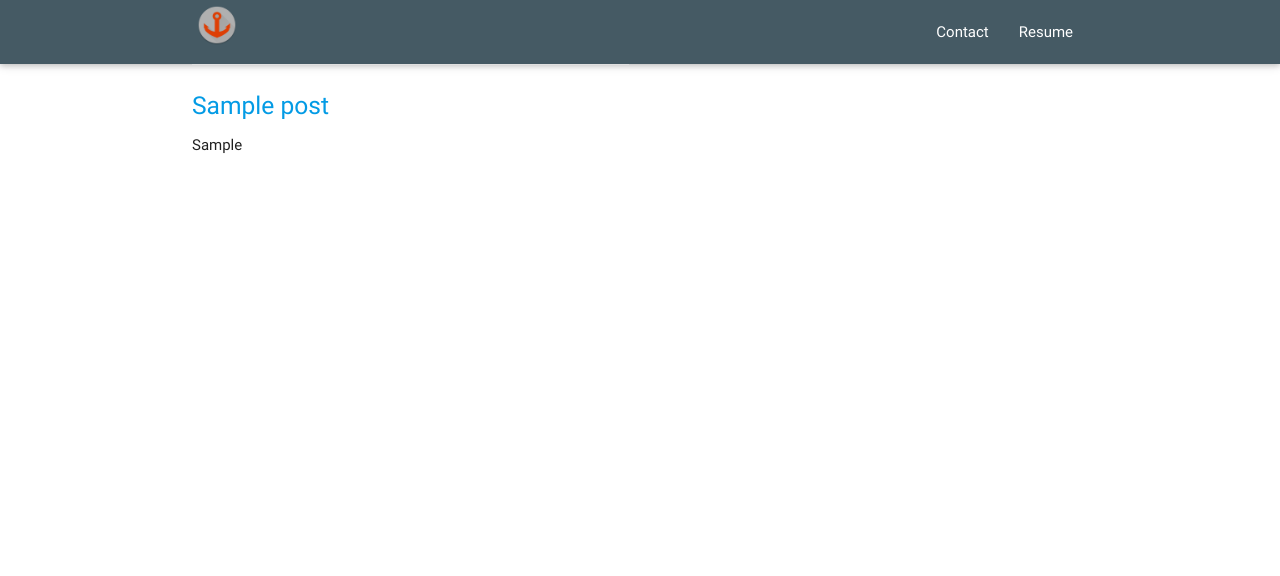
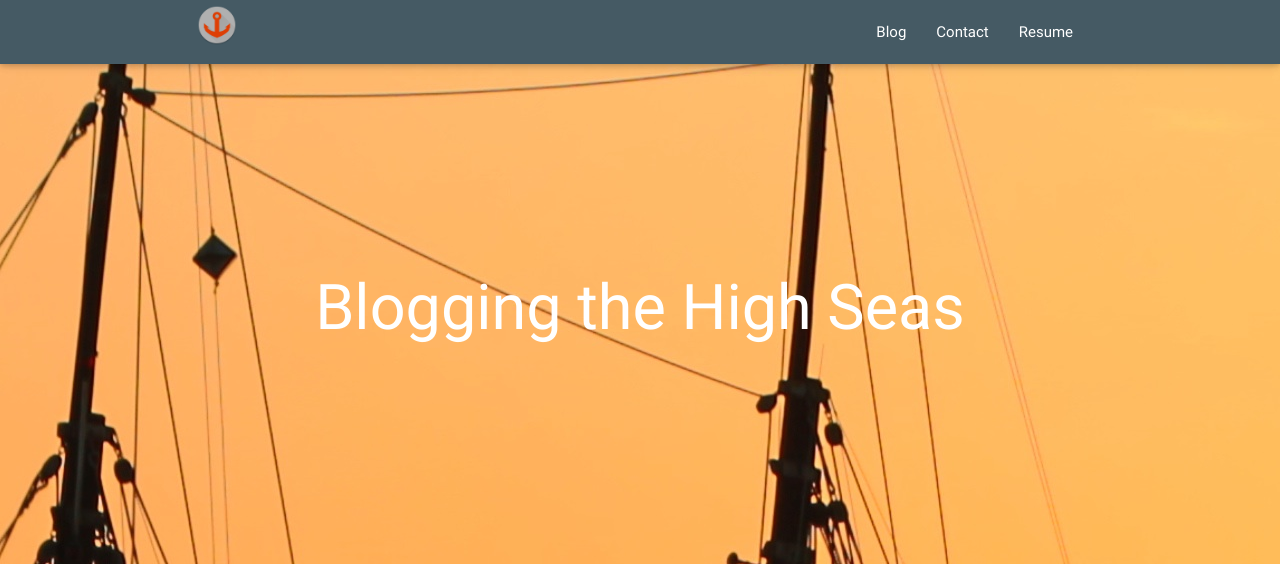
Before and after one commit to nlebert-linux/pyratecove, a Django app: page /blog/ in a window 1280 px wide. Shown: the top 576 px of the page. Run offline with Django 3.2, Linux system fonts and the light colour scheme; tables that the repository leaves empty hold one stand-in row (values such as "Sample post"); some libraries are stand-ins or nearby versions.

Commit message:
Blog styling.

```diff
--- a/blog/admin.py
+++ b/blog/admin.py
@@ -20,7 +20,7 @@ class PostAdmin(admin.ModelAdmin):
         'category'
     ]
 
-    list_display_links = ['id', 'slug']
+    list_display_links = ['id', 'title']
     list_filter = ['is_published', ]
     search_fields = ['title', 'content', 'slug']
     list_per_page = 25
--- a/blog/templates/blog/post_list.html
+++ b/blog/templates/blog/post_list.html
@@ -2,16 +2,44 @@
 {% load staticfiles %}
 
 {% block content %}
-<div class="container">
+<div class="parallax-container valign-wrapper">
+
+    <div class="container section-block">
+        <div class="row">
+            <h1 class="header center white-text">Blogging the High Seas</h1>
+        </div>
+    </div>
+
+    <div class="parallax">
+        <img src="{{ MEDIA_URL }}high_seas.jpg">
+    </div>
+
+</div>
+
+<div class="container main-content">
     <div class="row">
 
         {% for post in posts %}
-        <div class="col s12 m6">
+        <div class="col s12 m12">
+
+            <div class="section">
+                {% if post.header %}
+                <a href="{% url 'blog:detail' post.slug %}" class="blog-link">
+                    <div class="blog-header valign-wrapper" style="background-image:linear-gradient(rgba(0,0,0,0.5), rgba(0,0,0,0.5)), url('{{ post.header.url }}');">
+
+                        <div class="container">
+                            <h5 class="valign center">{{ post.title }}</h5>
+                        </div>
+                    </div>
+                </a>
+                {% endif %}
+                <p class="post-teaser">{{ post.teaser }}</p>
+            </div>
+
+            {% if forloop.last %}
+            {% else%}
             <div class="divider"></div>
-            <div class="section">
-                <h5><a href="{% url 'blog:detail' post.slug %}">{{ post.title }}</a></h5>
-                <p>{{ post.teaser }}</p>
-            </div>
+            {% endif %}
         </div>
         {% endfor %}
 
--- a/static/pyratecove/css/base.css
+++ b/static/pyratecove/css/base.css
@@ -8,3 +8,7 @@ nav #logo-container img {
     width: 50px;
     padding: 5px 5px;
 }
+
+img.blog-header {
+	max-height: 200px;
+}
--- a/templates/base.html
+++ b/templates/base.html
@@ -24,11 +24,13 @@
                 <img src="{% static 'pyratecove/images/logo.png' %}" class="responsive-img">
               </a>
               <ul class="right hide-on-med-and-down">
+                <li><a href="{% url 'blog:overview' %}">Blog</a></li>
                 <li><a href="{% url 'contact:contact' %}">Contact</a></li>
                 <li><a href="{% url 'contact:resume' %}">Resume</a></li>
               </ul>
 
               <ul id="nav-mobile" class="side-nav">
+                <li><a href="{% url 'blog:overview' %}">Blog</a></li>
                 <li><a href="{% url 'contact:contact' %}">Contact</a></li>
                 <li><a href="{% url 'contact:resume' %}">Resume</a></li>
               </ul>
```
Also changed, not shown: pyratecove/static/pyratecove/css/base.css (+19 -0 lines), media/high_seas.jpg (added).
